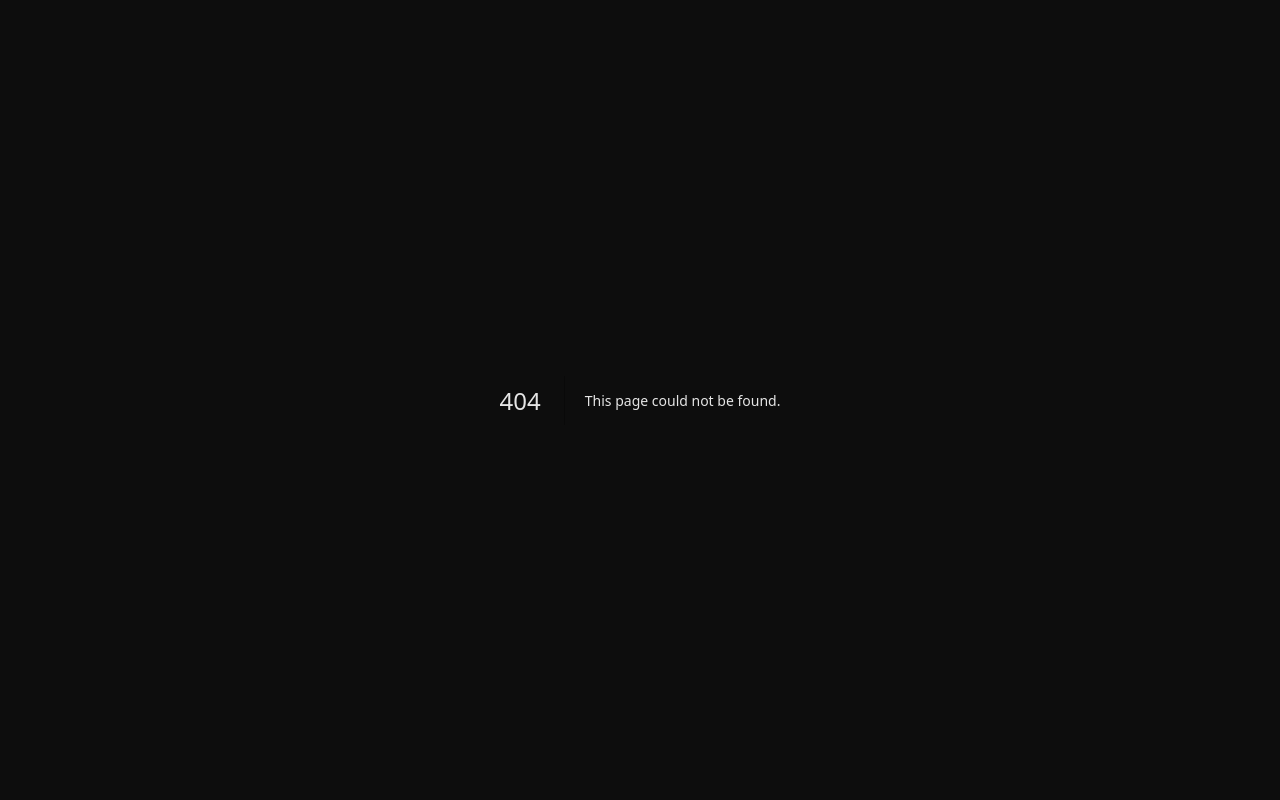
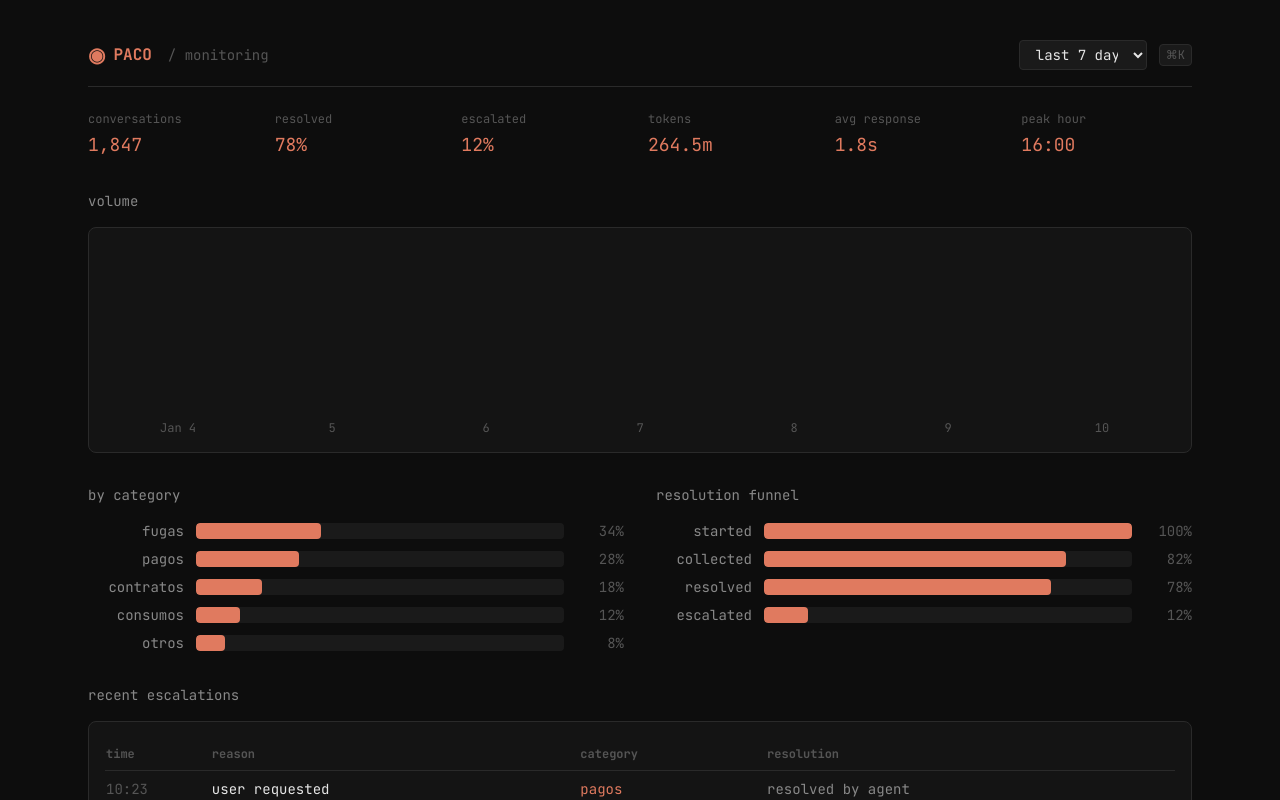
Before and after one commit to fcamachol/paco, a Next.js app: page /monitoring in a window 1280 px wide. Before the commit this address had no page. Shown: the top 800 px of the page. Built offline with nearby package versions, Linux system fonts and the light colour scheme.

Commit message:
Add monitoring page with charts and escalations table

```diff
--- /dev/null
+++ b/app/monitoring/page.tsx
@@ -0,0 +1,161 @@
+'use client'
+
+const escalations = [
+  { time: '10:23', reason: 'user requested', category: 'pagos', resolution: 'resolved by agent' },
+  { time: '09:45', reason: 'negative sentiment', category: 'quejas', resolution: 'pending' },
+  { time: '09:12', reason: '3 retries', category: 'fugas', resolution: 'resolved by agent' },
+  { time: '08:30', reason: 'keyword: abogado', category: 'contratos', resolution: 'transferred to legal' },
+]
+
+const categories = [
+  { name: 'fugas', percentage: 34 },
+  { name: 'pagos', percentage: 28 },
+  { name: 'contratos', percentage: 18 },
+  { name: 'consumos', percentage: 12 },
+  { name: 'otros', percentage: 8 },
+]
+
+const funnel = [
+  { name: 'started', percentage: 100 },
+  { name: 'collected', percentage: 82 },
+  { name: 'resolved', percentage: 78 },
+  { name: 'escalated', percentage: 12 },
+]
+
+const volumeData = [
+  { day: 'Jan 4', value: 180 },
+  { day: '5', value: 220 },
+  { day: '6', value: 310 },
+  { day: '7', value: 280 },
+  { day: '8', value: 340 },
+  { day: '9', value: 290 },
+  { day: '10', value: 227 },
+]
+
+function Nav() {
+  return (
+    <nav className="nav">
+      <div className="flex items-center gap-4">
+        <span className="nav-brand"><span className="text-xl">◉</span> PACO</span>
+        <span className="nav-breadcrumb">/ monitoring</span>
+      </div>
+      <div className="flex items-center gap-3">
+        <select className="input w-32 py-1 text-sm">
+          <option>last 7 days</option>
+          <option>last 30 days</option>
+          <option>this month</option>
+        </select>
+        <span className="kbd">⌘K</span>
+      </div>
+    </nav>
+  )
+}
+
+function TopStats() {
+  const stats = [
+    { label: 'conversations', value: '1,847' },
+    { label: 'resolved', value: '78%' },
+    { label: 'escalated', value: '12%' },
+    { label: 'tokens', value: '264.5m' },
+    { label: 'avg response', value: '1.8s' },
+    { label: 'peak hour', value: '16:00' },
+  ]
+  return (
+    <div className="stats-grid mb-8">
+      {stats.map(s => (
+        <div key={s.label} className="stat">
+          <div className="stat-label">{s.label}</div>
+          <div className="stat-value">{s.value}</div>
+        </div>
+      ))}
+    </div>
+  )
+}
+
+function VolumeChart() {
+  const maxValue = Math.max(...volumeData.map(d => d.value))
+  return (
+    <div className="section">
+      <div className="section-title">volume</div>
+      <div className="card">
+        <div className="h-48 flex items-end justify-between gap-2">
+          {volumeData.map((d, i) => (
+            <div key={i} className="flex-1 flex flex-col items-center gap-2">
+              <div
+                className="w-full bg-accent rounded-t transition-all hover:bg-accent-dim"
+                style={{ height: `${(d.value / maxValue) * 100}%` }}
+              />
+              <span className="text-text-muted text-xs font-mono">{d.day}</span>
+            </div>
+          ))}
+        </div>
+      </div>
+    </div>
+  )
+}
+
+function BarChart({ data, title }: { data: { name: string; percentage: number }[]; title: string }) {
+  return (
+    <div>
+      <div className="section-title">{title}</div>
+      <div className="bar-chart">
+        {data.map(item => (
+          <div key={item.name} className="bar-row">
+            <div className="bar-label">{item.name}</div>
+            <div className="bar-track">
+              <div className="bar-fill" style={{ width: `${item.percentage}%` }} />
+            </div>
+            <div className="w-12 text-text-muted text-right">{item.percentage}%</div>
+          </div>
+        ))}
+      </div>
+    </div>
+  )
+}
+
+function EscalationsTable() {
+  return (
+    <div className="section">
+      <div className="section-title">recent escalations</div>
+      <div className="card">
+        <table className="table">
+          <thead>
+            <tr>
+              <th>time</th>
+              <th>reason</th>
+              <th>category</th>
+              <th>resolution</th>
+            </tr>
+          </thead>
+          <tbody>
+            {escalations.map((esc, i) => (
+              <tr key={i}>
+                <td className="text-text-muted">{esc.time}</td>
+                <td>{esc.reason}</td>
+                <td className="text-accent">{esc.category}</td>
+                <td className={esc.resolution === 'pending' ? 'text-warning' : 'text-text-secondary'}>
+                  {esc.resolution}
+                </td>
+              </tr>
+            ))}
+          </tbody>
+        </table>
+      </div>
+    </div>
+  )
+}
+
+export default function Monitoring() {
+  return (
+    <div className="page">
+      <Nav />
+      <TopStats />
+      <VolumeChart />
+      <div className="grid grid-cols-1 lg:grid-cols-2 gap-8 mb-8">
+        <BarChart data={categories} title="by category" />
+        <BarChart data={funnel} title="resolution funnel" />
+      </div>
+      <EscalationsTable />
+    </div>
+  )
+}
```
